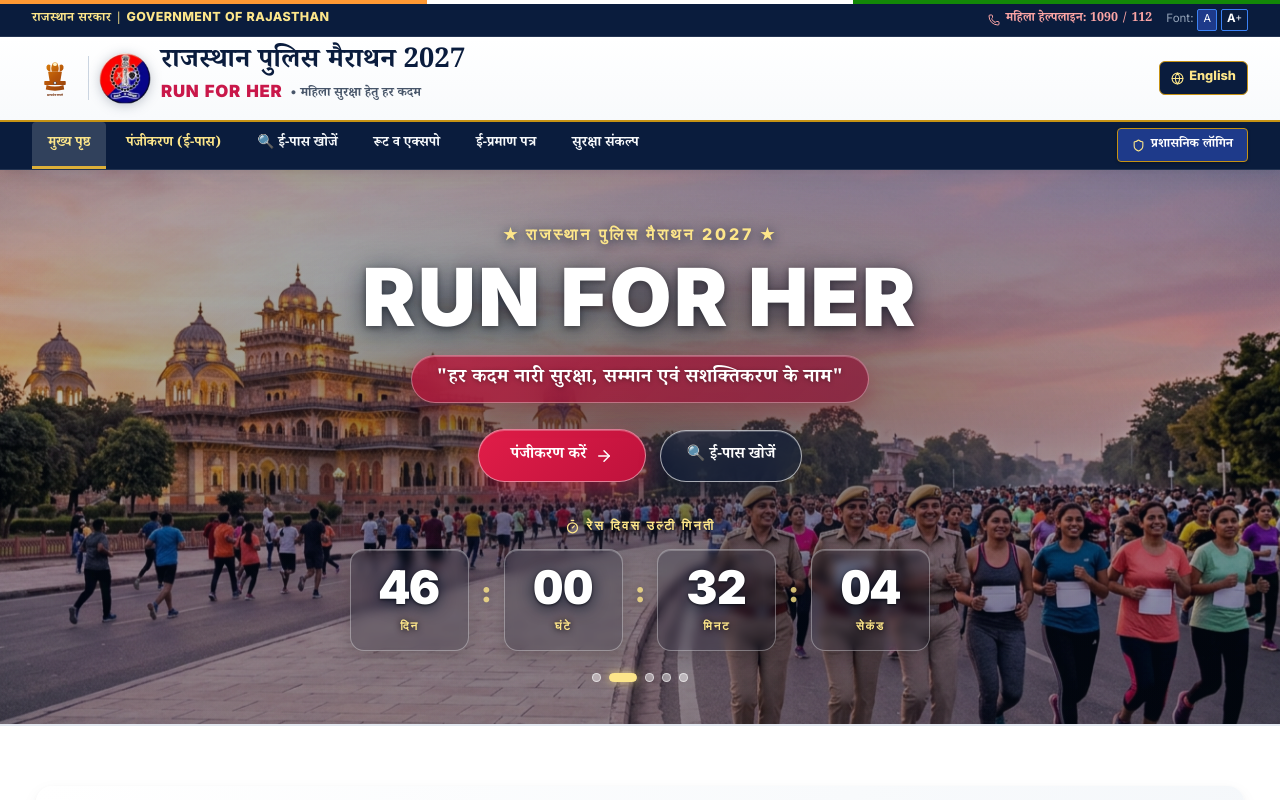
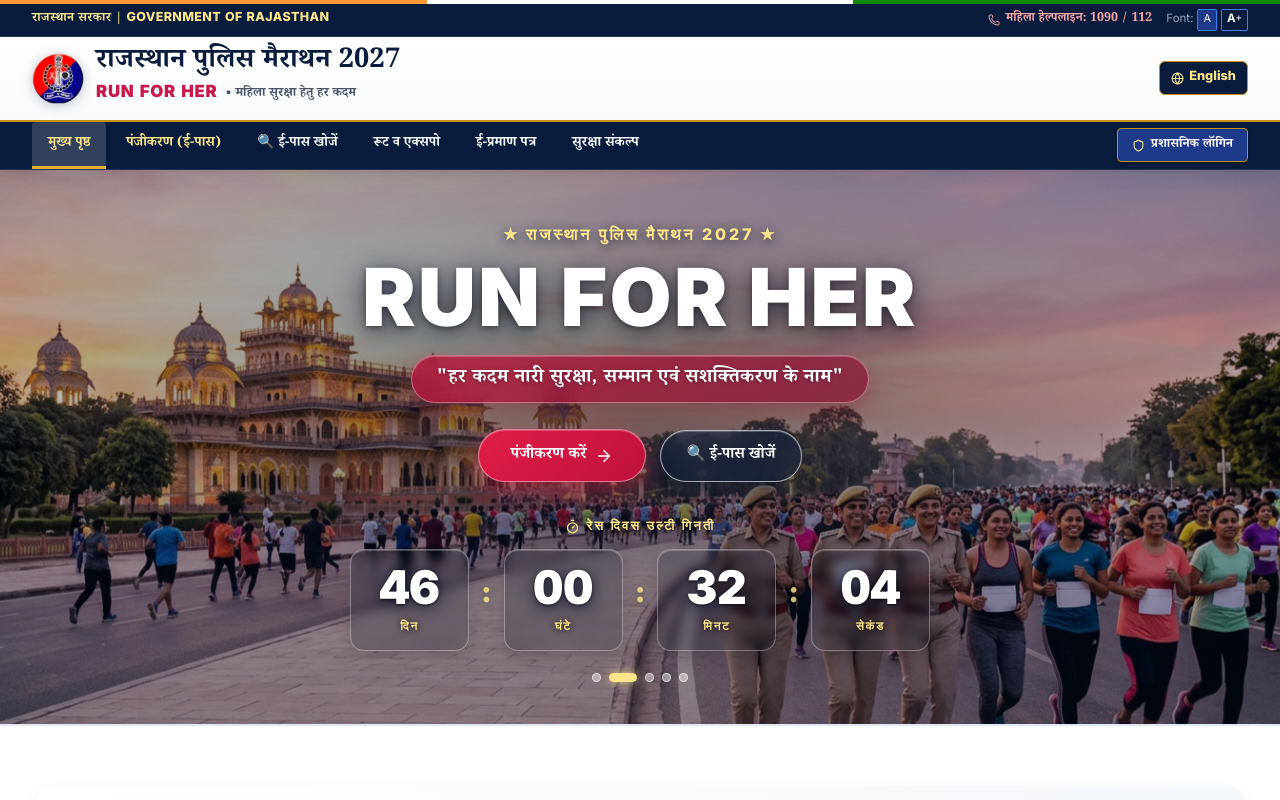
Before and after one commit to mpalsaniya68/rajasthan-police-run-for-her, a React (Vite) app: page / in a window 1280 px wide. Shown: the top 800 px of the page. Built offline with nearby package versions, Linux system fonts and the light colour scheme; a web font is replaced by a local one.

Commit message:
fix: remove State Emblem and divider from navbar, shifting Rajasthan Police logo to left

```diff
--- a/src/components/Navbar.jsx
+++ b/src/components/Navbar.jsx
@@ -1,5 +1,5 @@
 import React, { useState } from 'react';
-import { PoliceEmblem, StateEmblemOfIndia } from './Emblems';
+import { PoliceEmblem } from './Emblems';
 import { Shield, Menu, X, Phone, PackageCheck, LogOut, Globe, Languages } from 'lucide-react';
 import { useLanguage } from '../context/LanguageContext';
 
@@ -131,16 +131,8 @@ export function Navbar({
       }}>
         <div className="container-fluid" style={{ display: 'flex', justifyContent: 'space-between', alignItems: 'center', gap: '12px' }}>
 
-          {/* Official Emblem + Rajasthan Police Crest + Headings */}
-          <div style={{ display: 'flex', alignItems: 'center', gap: '10px', cursor: 'pointer' }} onClick={() => handleNav('home')}>
-            {/* State Emblem of India */}
-            <div className="d-tablet-inline">
-              <StateEmblemOfIndia size={46} />
-            </div>
-
-            {/* Divider */}
-            <div style={{ width: '1px', height: '44px', background: 'var(--border-medium)' }} className="d-tablet-inline"></div>
-
+          {/* Official Rajasthan Police Crest + Headings */}
+          <div style={{ display: 'flex', alignItems: 'center', gap: '12px', cursor: 'pointer' }} onClick={() => handleNav('home')}>
             {/* Official Rajasthan Police Emblem with Vijay Stambh */}
             <PoliceEmblem size={52} className="navbar-police-logo" />
 
```
